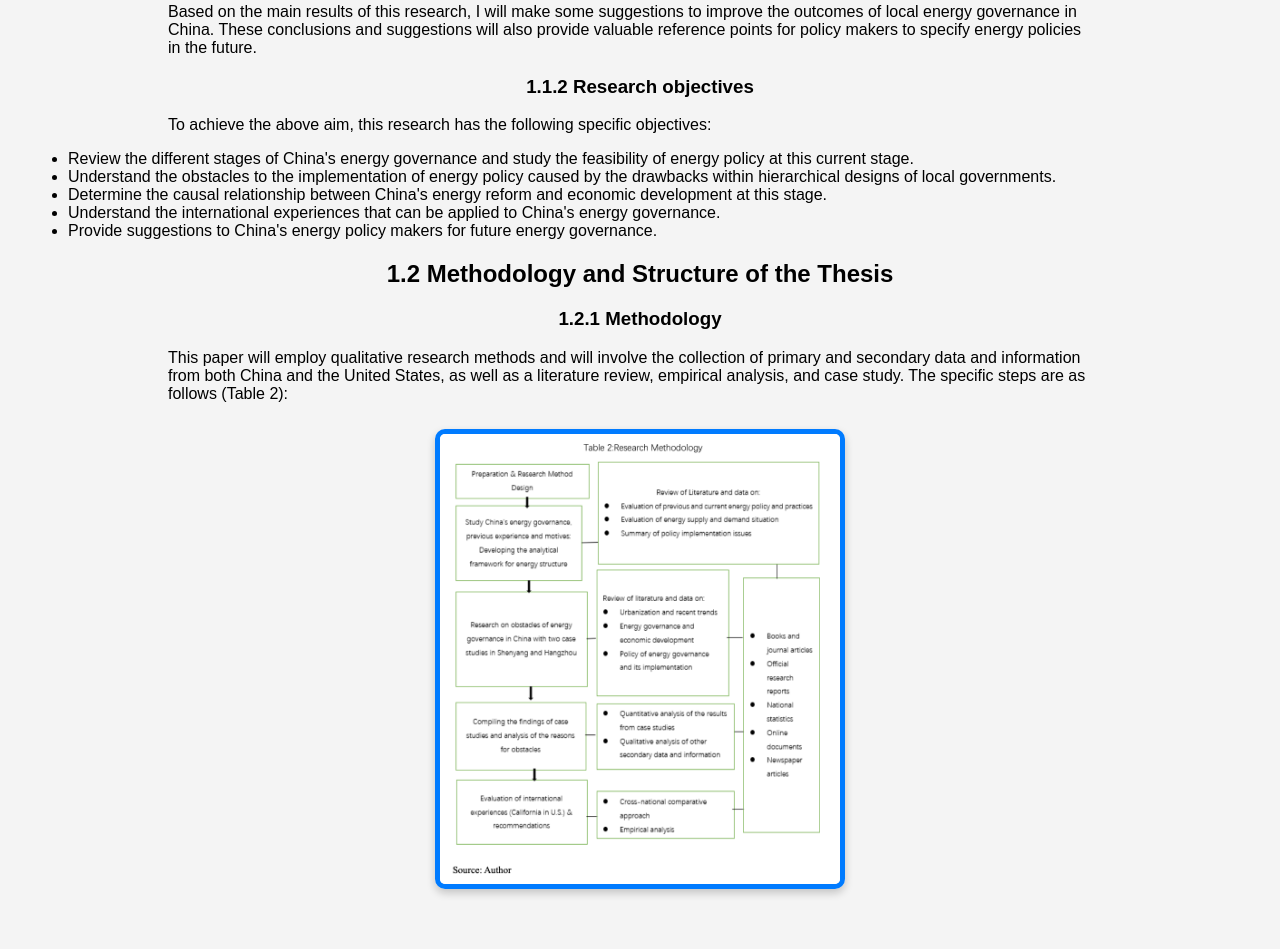
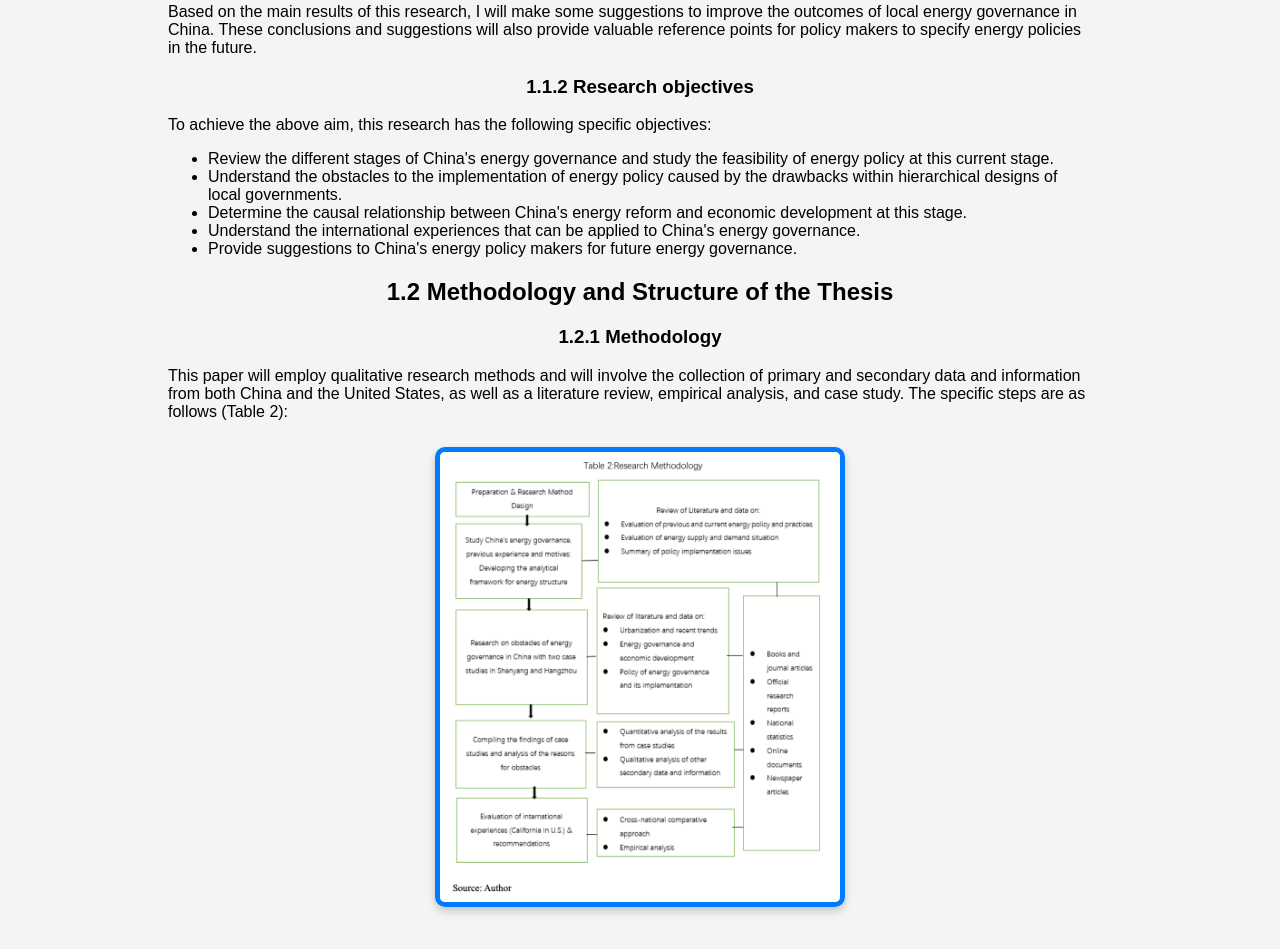
Before and after one commit to HuijingJia/Writing_Sample, a plain HTML site: page index.html in a window 1280 px wide. Shown: the part 7587-8536 px from the top of the page. Drawn offline with Linux system fonts and the light colour scheme.

Commit message:
Add files via upload

```diff
--- a/style.css
+++ b/style.css
@@ -27,4 +27,7 @@ p{text-align: left;
     margin-left: 140px;
     margin-right: 160px;
 }
-.list{text-align: left;}
+.list{text-align: left;
+    margin-left: 140px;
+    margin-right: 160px;
+}
```
